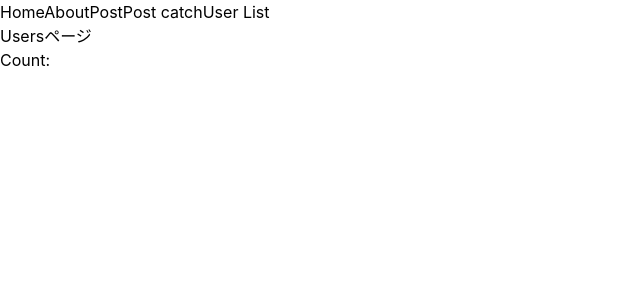
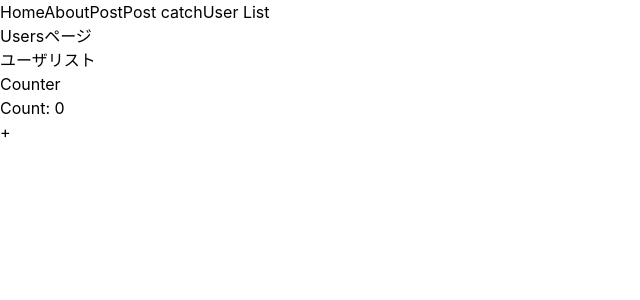
Before and after one commit to engineet-misaki/nuxt-sample-project, a Nuxt app: page /users/list in a window 1280 px wide. Shown: the top 300 px of the page, without its empty margins (0-640 px from the left). Built offline with nearby package versions, Linux system fonts and the light colour scheme.

Commit message:
エラー系追加

```diff
--- /dev/null
+++ b/composables/useCounter.ts
@@ -0,0 +1,3 @@
+export function useCounter() {
+    return useState(() => 0);
+}
--- /dev/null
+++ b/error.vue
@@ -0,0 +1,10 @@
+<template>
+  <NuxtLayout>
+    <p>{{ error }}</p>
+    <button @click="clearError({ redirect: '/' })">Clear Error</button>
+  </NuxtLayout>
+</template>
+
+<script setup>
+const error = useError();
+</script>
--- a/pages/about.vue
+++ b/pages/about.vue
@@ -11,5 +11,5 @@
   </div>
 </template>
 <script setup>
-const counter = useState('counter', () => 0);
+const counter = useCounter();
 </script>
--- /dev/null
+++ b/pages/users.vue
@@ -0,0 +1,21 @@
+<template>
+  <div>
+    <h1>Usersページ</h1>
+    <NuxtErrorBoundary @error="someErrorLogger">
+      <NuxtPage />
+      <template #error="{ error }">
+        <p>{{ error }}</p>
+        <button @click="resetError(error)">Clear Error</button>
+      </template>
+    </NuxtErrorBoundary>
+  </div>
+</template>
+<script setup>
+const resetError = (error) => {
+  error.value = null;
+};
+const someErrorLogger = (error) => {
+  //取得したエラーで別の処理を行う
+  console.log('someErrorLogger', error);
+};
+</script>
--- a/pages/users/list.vue
+++ b/pages/users/list.vue
@@ -1,10 +1,21 @@
+
 <template>
   <div>
-    <h1>Usersページ</h1>
-    <p>Count:{{ counter }}</p>
-    <NuxtPage />
+    <h1>ユーザリスト</h1>
+    <h2>Counter</h2>
+    <p>Count: {{ counter }}</p>
+    <div><button @click="inc">+</button></div>
   </div>
 </template>
 <script setup>
-const counter = useState('counter');
+const counter = ref(0);
+const inc = () => {
+  throw createError({
+    statusCode: '400',
+    statusMessage: 'Bad Request',
+    message: 'エラー発生',
+    fatal: true,
+  });
+  counter.value++;
+};
 </script>
```
